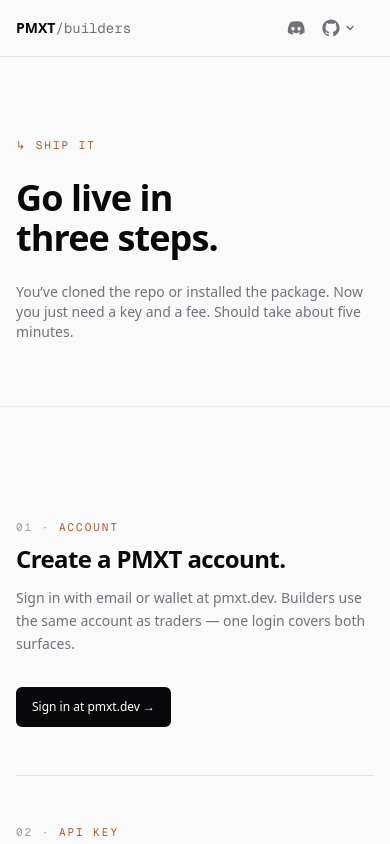
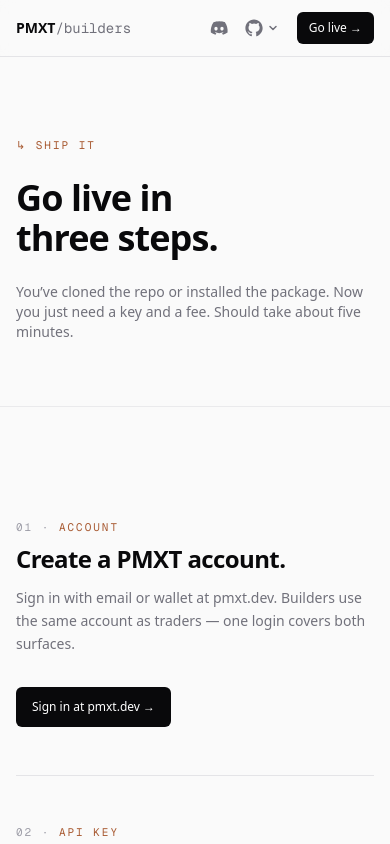
Before and after one commit to pmxt-dev/pmxt-builder-widgets, a Next.js app in the folder apps/demo/: page /go-live in a window 390 px wide. Shown: the top 844 px of the page. Built offline with nearby package versions, Linux system fonts and the light colour scheme.

Commit message:
fix(demo): hero h1 + Go Live on phone
- h1: drop text-balance on small/md; was forcing 'Your own' alone
  with a void on phones. Apply text-balance only from lg+
- Go Live button: show on phone too (was hidden sm:flex). Primary
  CTA can't be invisible on the smallest screens.

```diff
--- a/apps/demo/components/landing/section-hero.tsx
+++ b/apps/demo/components/landing/section-hero.tsx
@@ -36,7 +36,7 @@
                         MIT · open source on GitHub
                     </a>
                 </div>
-                <h1 className="max-w-4xl text-balance text-4xl font-semibold tracking-tight text-zinc-950 sm:text-5xl md:text-6xl lg:text-7xl dark:text-zinc-50">
+                <h1 className="max-w-4xl text-4xl font-semibold tracking-tight text-zinc-950 sm:text-5xl md:text-6xl lg:text-7xl lg:text-balance dark:text-zinc-50">
                     Your own prediction market.
                     <br />
                     <span className="text-zinc-400 dark:text-zinc-500">
--- a/apps/demo/components/site-header.tsx
+++ b/apps/demo/components/site-header.tsx
@@ -143,7 +143,7 @@
     return (
         <Link
             href="/go-live"
-            className="hidden h-8 items-center rounded-md bg-zinc-950 px-3 text-xs font-medium text-white transition-colors hover:bg-zinc-800 sm:flex dark:bg-zinc-50 dark:text-zinc-950 dark:hover:bg-zinc-200"
+            className="flex h-8 items-center rounded-md bg-zinc-950 px-3 text-xs font-medium text-white transition-colors hover:bg-zinc-800 dark:bg-zinc-50 dark:text-zinc-950 dark:hover:bg-zinc-200"
         >
             Go live →
         </Link>
```
